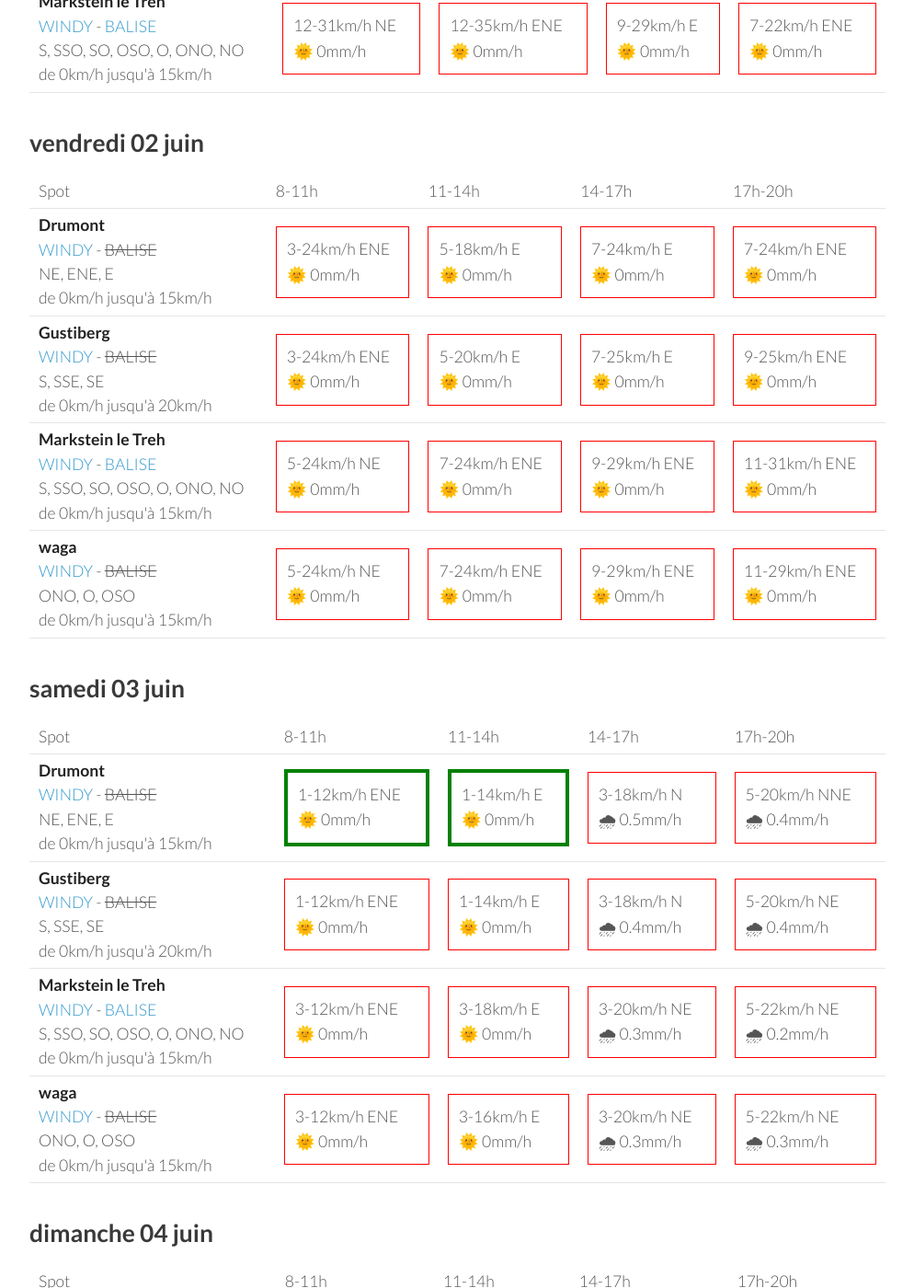
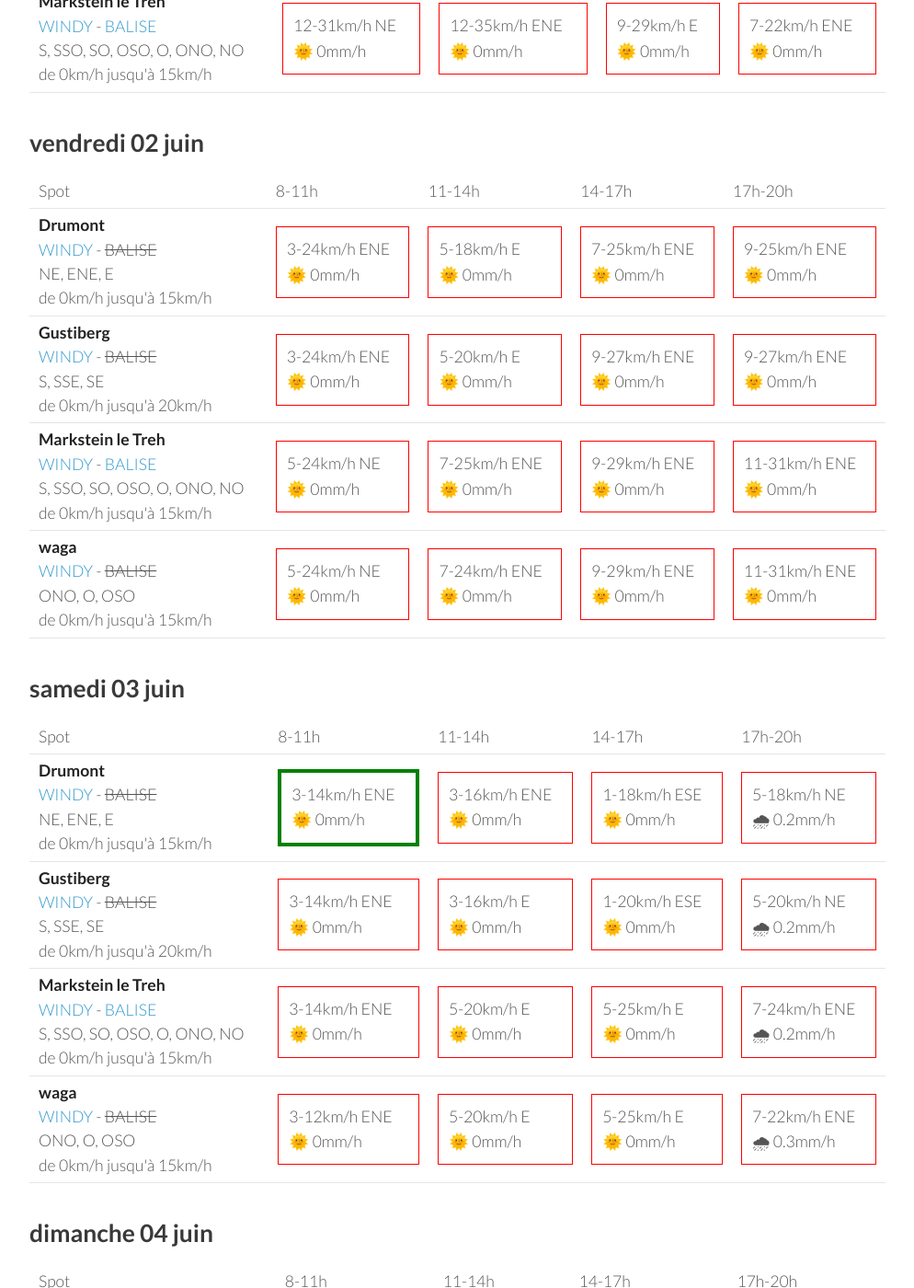
Before and after one commit to parapente-dans-le-nord/parapente-dans-le-nord.github.io, a Jekyll site: the page built from vosges.markdown, in a window 1280 px wide and 1400 px high, scrolled down 1325 px. Shown: the whole window at 92% size, without its empty margins (26-1020 px from the left). Built offline with Jekyll 4.4.1, drawn with Linux system fonts in a browser that asks for light colours; some of the changed text lies outside the part shown.

Commit message:
update index.markdown

```diff
--- a/vosges.markdown
+++ b/vosges.markdown
@@ -134,8 +134,8 @@ page mise à jour le mercredi 31 mai 13:16
 
             <td><div class="not-flyable"><p>3-24km/h ENE</p><p>🌞 0mm/h</p></div></td>
             <td><div class="not-flyable"><p>5-18km/h E</p><p>🌞 0mm/h</p></div></td>
-            <td><div class="not-flyable"><p>7-24km/h E</p><p>🌞 0mm/h</p></div></td>
-            <td><div class="not-flyable"><p>7-24km/h ENE</p><p>🌞 0mm/h</p></div></td>
+            <td><div class="not-flyable"><p>7-25km/h ENE</p><p>🌞 0mm/h</p></div></td>
+            <td><div class="not-flyable"><p>9-25km/h ENE</p><p>🌞 0mm/h</p></div></td>
 
 
     </tr>
@@ -144,8 +144,8 @@ page mise à jour le mercredi 31 mai 13:16
 
             <td><div class="not-flyable"><p>3-24km/h ENE</p><p>🌞 0mm/h</p></div></td>
             <td><div class="not-flyable"><p>5-20km/h E</p><p>🌞 0mm/h</p></div></td>
-            <td><div class="not-flyable"><p>7-25km/h E</p><p>🌞 0mm/h</p></div></td>
-            <td><div class="not-flyable"><p>9-25km/h ENE</p><p>🌞 0mm/h</p></div></td>
+            <td><div class="not-flyable"><p>9-27km/h ENE</p><p>🌞 0mm/h</p></div></td>
+            <td><div class="not-flyable"><p>9-27km/h ENE</p><p>🌞 0mm/h</p></div></td>
 
 
     </tr>
@@ -153,7 +153,7 @@ page mise à jour le mercredi 31 mai 13:16
         <td><strong>Markstein le Treh</strong><br><a href="https://windy.com/47.926/7.012?47.505,7.012,8,m:eY1agmQ">WINDY</a> - <span class=""><a href="http://www.balisemeteo.com/balise.php?idBalise=136">BALISE</a> </span><br> <span class="vent-favorable">S, SSO, SO, OSO, O, ONO, NO</span><br><span class="force-vent">de 0km/h jusqu'à 15km/h</span> </td>
 
             <td><div class="not-flyable"><p>5-24km/h NE</p><p>🌞 0mm/h</p></div></td>
-            <td><div class="not-flyable"><p>7-24km/h ENE</p><p>🌞 0mm/h</p></div></td>
+            <td><div class="not-flyable"><p>7-25km/h ENE</p><p>🌞 0mm/h</p></div></td>
             <td><div class="not-flyable"><p>9-29km/h ENE</p><p>🌞 0mm/h</p></div></td>
             <td><div class="not-flyable"><p>11-31km/h ENE</p><p>🌞 0mm/h</p></div></td>
 
@@ -165,7 +165,7 @@ page mise à jour le mercredi 31 mai 13:16
             <td><div class="not-flyable"><p>5-24km/h NE</p><p>🌞 0mm/h</p></div></td>
             <td><div class="not-flyable"><p>7-24km/h ENE</p><p>🌞 0mm/h</p></div></td>
             <td><div class="not-flyable"><p>9-29km/h ENE</p><p>🌞 0mm/h</p></div></td>
-            <td><div class="not-flyable"><p>11-29km/h ENE</p><p>🌞 0mm/h</p></div></td>
+            <td><div class="not-flyable"><p>11-31km/h ENE</p><p>🌞 0mm/h</p></div></td>
 
 
     </tr>
@@ -188,30 +188,30 @@ page mise à jour le mercredi 31 mai 13:16
 <tr>
         <td><strong>Drumont</strong><br><a href="https://windy.com/47.898/6.919?47.687,6.919,9,m:eYYagmG">WINDY</a> - <span class="no-balise"> BALISE </span><br> <span class="vent-favorable">NE, ENE, E</span><br><span class="force-vent">de 0km/h jusqu'à 15km/h</span> </td>
 
-            <td><div class="flyable"><p>1-12km/h ENE</p><p>🌞 0mm/h</p></div></td>
-            <td><div class="flyable"><p>1-14km/h E</p><p>🌞 0mm/h</p></div></td>
-            <td><div class="not-flyable"><p>3-18km/h N</p><p>🌧 0.5mm/h</p></div></td>
-            <td><div class="not-flyable"><p>5-20km/h NNE</p><p>🌧 0.4mm/h</p></div></td>
+            <td><div class="flyable"><p>3-14km/h ENE</p><p>🌞 0mm/h</p></div></td>
+            <td><div class="not-flyable"><p>3-16km/h ENE</p><p>🌞 0mm/h</p></div></td>
+            <td><div class="not-flyable"><p>1-18km/h ESE</p><p>🌞 0mm/h</p></div></td>
+            <td><div class="not-flyable"><p>5-18km/h NE</p><p>🌧 0.2mm/h</p></div></td>
 
 
     </tr>
 <tr>
         <td><strong>Gustiberg</strong><br><a href="https://windy.com/47.894/6.934?47.891,6.934,15,m:eYYagmI">WINDY</a> - <span class="no-balise"> BALISE </span><br> <span class="vent-favorable">S, SSE, SE</span><br><span class="force-vent">de 0km/h jusqu'à 20km/h</span> </td>
 
-            <td><div class="not-flyable"><p>1-12km/h ENE</p><p>🌞 0mm/h</p></div></td>
-            <td><div class="not-flyable"><p>1-14km/h E</p><p>🌞 0mm/h</p></div></td>
-            <td><div class="not-flyable"><p>3-18km/h N</p><p>🌧 0.4mm/h</p></div></td>
-            <td><div class="not-flyable"><p>5-20km/h NE</p><p>🌧 0.4mm/h</p></div></td>
+            <td><div class="not-flyable"><p>3-14km/h ENE</p><p>🌞 0mm/h</p></div></td>
+            <td><div class="not-flyable"><p>3-16km/h E</p><p>🌞 0mm/h</p></div></td>
+            <td><div class="not-flyable"><p>1-20km/h ESE</p><p>🌞 0mm/h</p></div></td>
+            <td><div class="not-flyable"><p>5-20km/h NE</p><p>🌧 0.2mm/h</p></div></td>
 
 
     </tr>
 <tr>
         <td><strong>Markstein le Treh</strong><br><a href="https://windy.com/47.926/7.012?47.505,7.012,8,m:eY1agmQ">WINDY</a> - <span class=""><a href="http://www.balisemeteo.com/balise.php?idBalise=136">BALISE</a> </span><br> <span class="vent-favorable">S, SSO, SO, OSO, O, ONO, NO</span><br><span class="force-vent">de 0km/h jusqu'à 15km/h</span> </td>
 
-            <td><div class="not-flyable"><p>3-12km/h ENE</p><p>🌞 0mm/h</p></div></td>
-            <td><div class="not-flyable"><p>3-18km/h E</p><p>🌞 0mm/h</p></div></td>
-            <td><div class="not-flyable"><p>3-20km/h NE</p><p>🌧 0.3mm/h</p></div></td>
-            <td><div class="not-flyable"><p>5-22km/h NE</p><p>🌧 0.2mm/h</p></div></td>
+            <td><div class="not-flyable"><p>3-14km/h ENE</p><p>🌞 0mm/h</p></div></td>
+            <td><div class="not-flyable"><p>5-20km/h E</p><p>🌞 0mm/h</p></div></td>
+            <td><div class="not-flyable"><p>5-25km/h E</p><p>🌞 0mm/h</p></div></td>
+            <td><div class="not-flyable"><p>7-24km/h ENE</p><p>🌧 0.2mm/h</p></div></td>
 
 
     </tr>
@@ -219,9 +219,9 @@ page mise à jour le mercredi 31 mai 13:16
         <td><strong>waga</strong><br><a href="https://windy.com/47.903/6.996?47.900,6.983,15">WINDY</a> - <span class="no-balise"> BALISE </span><br> <span class="vent-favorable">ONO, O, OSO</span><br><span class="force-vent">de 0km/h jusqu'à 15km/h</span> </td>
 
             <td><div class="not-flyable"><p>3-12km/h ENE</p><p>🌞 0mm/h</p></div></td>
-            <td><div class="not-flyable"><p>3-16km/h E</p><p>🌞 0mm/h</p></div></td>
-            <td><div class="not-flyable"><p>3-20km/h NE</p><p>🌧 0.3mm/h</p></div></td>
-            <td><div class="not-flyable"><p>5-22km/h NE</p><p>🌧 0.3mm/h</p></div></td>
+            <td><div class="not-flyable"><p>5-20km/h E</p><p>🌞 0mm/h</p></div></td>
+            <td><div class="not-flyable"><p>5-25km/h E</p><p>🌞 0mm/h</p></div></td>
+            <td><div class="not-flyable"><p>7-22km/h ENE</p><p>🌧 0.3mm/h</p></div></td>
 
 
     </tr>
```
Also changed, not shown: other parts of vosges.markdown (+1 -1 lines).
